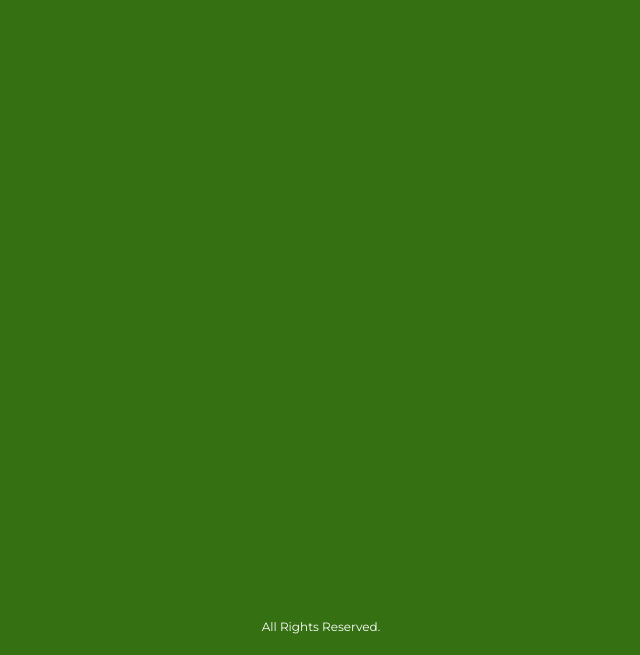
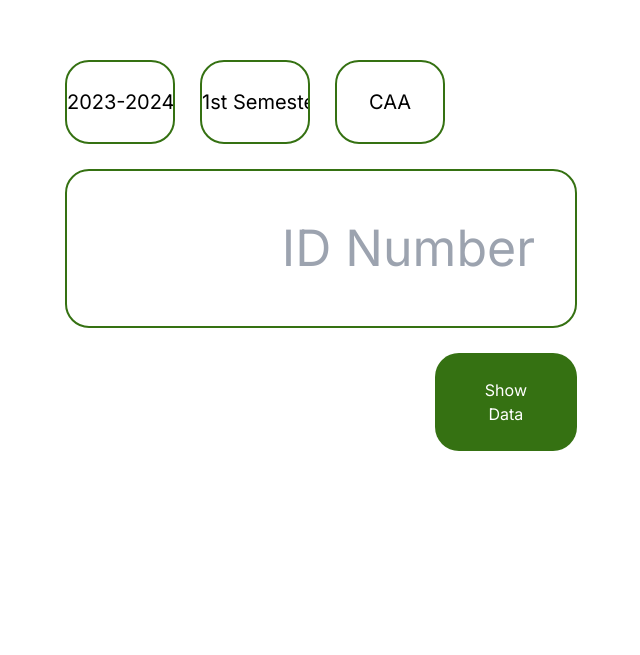
Before and after one commit to shaunniekins/fee-tracker, a Next.js app: page /dashboard in a window 1280 px wide. Shown: the part 145-800 px from the top of the page, without its empty margins (319-959 px from the left). Built offline with nearby package versions, Linux system fonts and the light colour scheme.

Commit message:
Create layout design in each route and components
- Design layout in Dashboard and TableData
- Add temporary data of LCO fee
- Insert screeens in tailwind.config.js
- Make layout responsive in breakpoints

```diff
--- a/src/app/dashboard/page.js
+++ b/src/app/dashboard/page.js
@@ -1,15 +1,10 @@
 "use client";
 import { useState } from "react";
 import Link from "next/link";
+import Dashboard from "@/components/Dashboard/Dashboard";
 
 export default function DashboardRoute() {
   const [isUser, setIsUser] = useState(true);
 
-  return (
-    <div className="w-screen h-screen flex flex-col items-center font-Montserrat bg-[#357112]">
-      <h3 className="text-white text-xs bottom-0 mb-5 absolute">
-        All Rights Reserved.
-      </h3>
-    </div>
-  );
+  return <Dashboard />;
 }
--- /dev/null
+++ b/src/components/Dashboard/Dashboard.js
@@ -0,0 +1,115 @@
+import React, { useState } from "react";
+import TableData from "../TableData/TableData";
+import data from "@/data/data";
+
+const Dashboard = () => {
+  const [idNumber, setIdNumber] = useState("");
+  const [showData, setShowData] = useState(false);
+
+  const handleChange = (event) => {
+    const inputValue = event.target.value;
+    const numericValue = inputValue.replace(/[^0-9]/g, "");
+
+    if (numericValue.length <= 8) {
+      let formattedValue = numericValue;
+
+      if (numericValue.length > 3) {
+        formattedValue = `${numericValue.slice(0, 3)}-${numericValue.slice(3)}`;
+      }
+
+      setIdNumber(formattedValue);
+    }
+  };
+
+  const handleShowData = () => {
+    setShowData(!showData);
+  };
+
+  /**
+   * Change condition here:
+   * - to check if id number exists in school year selected (and to check if semester selected is already paid), prompt will show
+   * -
+   */
+  const handleEnterKey = (event) => {
+    if (event.key === "Enter") {
+      // Check if the ID number already exists in data
+      if (data.some((item) => item.id_num === idNumber)) {
+        alert("ID number already exists!");
+      } else {
+        // Add the new data to the data array
+        data.push({
+          id_num: idNumber,
+          school_year: document.getElementById("school_year").value,
+          first_sem: document.getElementById("first_sem").value,
+          first_sem_date: "",
+          second_sem: "unpaid",
+          second_sem_date: "",
+          college: document.getElementById("college").value,
+          date_last_modified: new Date().toISOString().slice(0, 10),
+        });
+        setIdNumber("");
+      }
+    }
+  };
+
+  return (
+    <>
+      {!showData ? (
+        <div className="w-screen h-screen flex flex-col justify-center px-5 sm:px-10 lg:px-52 xl:px-96">
+          <div className="flex flex-col md:flex-row gap-y-[25px] md:gap-y-0 md:gap-x-[25px] mb-[25px] text-[20px]">
+            <input
+              className="w-full py-[25px] rounded-3xl border-2 border-[#357112] text-center"
+              type="text"
+              name="school_year"
+              id="school_year"
+              defaultValue={"2023-2024"}
+            />
+            <select
+              className="w-full py-[25px] rounded-3xl bg-transparent border-2 border-[#357112] text-center appearance-none"
+              id="semester"
+              name="semester">
+              <option value="1st Semester">1st Semester</option>
+              <option value="2nd Semester">2nd Semester</option>
+            </select>
+            <select
+              className="w-full py-[25px] rounded-3xl bg-transparent border-2 border-[#357112] text-center appearance-none"
+              id="college"
+              name="college">
+              <option value="CAA">CAA</option>
+              <option value="CCIS">CCIS</option>
+              <option value="CED">CED</option>
+              <option value="CEGS">CEGS</option>
+              <option value="CMNS">CMNS</option>
+              <option value="COFES">COFES</option>
+            </select>
+            <div className="w-full"></div>
+          </div>
+          <input
+            type="text"
+            value={idNumber}
+            onChange={handleChange}
+            onKeyDown={handleEnterKey} // Call handleEnterKey on key down
+            placeholder="ID Number"
+            className="text-[50px] py-10 px-[40px] border-2 rounded-3xl border-[#357112] text-center md:text-right"
+          />
+          <div className="flex flex-col md:flex-row gap-y-[25px] md:gap-y-0 md:gap-x-[25px] mt-[25px]">
+            <div className="w-full hidden md:flex"></div>
+            <div className="w-full hidden md:flex"></div>
+            <div className="w-full hidden md:flex"></div>
+            <div className="w-full hidden md:flex"></div>
+            <div className="w-full hidden md:flex"></div>
+            <button
+              className="w-full bg-[#357112] rounded-3xl py-[25px] px-[50px] text-white"
+              onClick={handleShowData}>
+              Show Data
+            </button>
+          </div>
+        </div>
+      ) : (
+        <TableData showData={showData} setShowData={setShowData} />
+      )}
+    </>
+  );
+};
+
+export default Dashboard;
--- a/src/components/Signin/Signin.js
+++ b/src/components/Signin/Signin.js
@@ -1,8 +1,10 @@
 import React, { useState } from "react";
+import { useRouter } from "next/navigation";
 
 const Signin = ({ isUser, setIsUser }) => {
   const [email, setEmail] = useState("");
   const [password, setPassword] = useState("");
+  const router = useRouter();
 
   const handleEmailChange = (e) => {
     setEmail(e.target.value);
@@ -19,6 +21,7 @@ const Signin = ({ isUser, setIsUser }) => {
 
     setEmail("");
     setPassword("");
+    router.push("/dashboard");
 
     // Add any additional logic you want to perform on form submission
   };
@@ -35,7 +38,7 @@ const Signin = ({ isUser, setIsUser }) => {
             name="email"
             value={email}
             onChange={handleEmailChange}
-            required
+            // required
             placeholder="Enter Your Email"
             className="w-full h-[50px] mb-[18px] text-[14px] bg-gray-200 bg-opacity-30 rounded-[10px] border border-[#357112] pl-[21.7px]"
           />
@@ -44,7 +47,7 @@ const Signin = ({ isUser, setIsUser }) => {
             name="password"
             value={password}
             onChange={handlePasswordChange}
-            required
+            // required
             placeholder="Enter Your Password"
             className="w-full h-[50px] mb-[8px] text-[14px] bg-gray-200 bg-opacity-30 rounded-[10px] border border-[#357112] pl-[21.7px]"
           />
--- /dev/null
+++ b/src/components/TableData/TableData.js
@@ -0,0 +1,129 @@
+import React, { useState } from "react";
+import initialData from "@/data/data";
+
+const TableData = ({ showData, setShowData }) => {
+  const [data, setData] = useState(initialData);
+  const handleButtonClick = () => {
+    setShowData(!showData);
+  };
+
+  const headerNames = [
+    "ID Number",
+    "School Year",
+    "First Semester",
+    "Second Semester",
+    "College",
+    "",
+    "",
+  ];
+
+  const [idNumber, setIdNumber] = useState("");
+
+  const handleChange = (event) => {
+    const inputValue = event.target.value;
+    const numericValue = inputValue.replace(/[^0-9]/g, "");
+
+    if (numericValue.length <= 8) {
+      let formattedValue = numericValue;
+
+      if (numericValue.length > 3) {
+        formattedValue = `${numericValue.slice(0, 3)}-${numericValue.slice(3)}`;
+      }
+
+      setIdNumber(formattedValue);
+    }
+  };
+
+  // Filter data based on idNumber
+  const filteredData = data.filter((item) => item.id_num.includes(idNumber));
+
+  const handleDelete = (idNum, schoolYear) => {
+    const newData = data.filter(
+      (item) => !(item.id_num === idNum && item.school_year === schoolYear)
+    );
+    setData(newData); // Assuming you have a 'setData' function to update the data state
+  };
+
+  return (
+    <div className="w-screen h-screen px-4 py-6 sm:py-8 lg:py-10 xl:py-12 sm:px-8 lg:px-16 xl:px-24 shadow-md sm:rounded-lg">
+      <div className="flex gap-x-[25px] w-full mb-[25px]">
+        <input
+          value={idNumber}
+          onChange={handleChange}
+          className="w-full rounded-3xl border-2 border-[#357112] text-center grow-[5]"
+          type="text"
+          name="search"
+          id="search"
+          placeholder="Search ID Number"
+        />
+        <button
+          onClick={handleButtonClick}
+          className="w-full bg-[#357112] rounded-3xl py-[25px] px-[50px] text-white grow-[1]">
+          Pay
+        </button>
+      </div>
+      <div className="overflow-x-auto">
+        <table className="w-full text-sm text-center">
+          <thead className="text-xs uppercase bg-[#357112] text-white">
+            <tr>
+              {headerNames.map((header, index) => (
+                <th
+                  key={index}
+                  scope="col"
+                  className="px-3 py-2 sm:px-4 sm:py-3">
+                  {header}
+                </th>
+              ))}
+            </tr>
+          </thead>
+          <tbody>
+            {filteredData.map((item, index) => (
+              <tr
+                key={index}
+                className="bg-white border-b border-green-700 hover:bg-green-300">
+                <th
+                  scope="row"
+                  className="px-6 py-4 font-medium text-gray-900 whitespace-nowrap">
+                  {item.id_num}
+                </th>
+                <td className="px-6 py-4">{item.school_year}</td>
+                <td className="px-6 py-4">
+                  {item.first_sem}
+                  {<br />}
+                  <span className="text-purple-900 italic">
+                    {item.first_sem_date}
+                  </span>
+                </td>
+                <td className="px-6 py-4">
+                  {item.second_sem}
+                  {<br />}
+                  <span className="text-purple-900 italic">
+                    {item.second_sem_date}
+                  </span>
+                </td>
+                <td className="px-6 py-4">{item.college}</td>
+
+                <td className="px-6 py-4 text-right">
+                  <a
+                    href="#"
+                    className="font-medium text-blue-600 hover:underline">
+                    Edit
+                  </a>
+                </td>
+                <td className="px-6 py-4 text-right">
+                  <button
+                    className="font-medium text-red-600 hover:underline"
+                    onClick={() => handleDelete(item.id_num, item.school_year)}>
+                    Delete
+                  </button>
+                </td>
+              </tr>
+            ))}
+          </tbody>
+        </table>
+      </div>
+    </div>
+  );
+};
+
+export default TableData;
--- /dev/null
+++ b/src/data/data.js
@@ -0,0 +1,22 @@
+export default [
+  {
+    id_num: "211-01097",
+    school_year: "2023-2024",
+    first_sem: "paid",
+    first_sem_date: "2023-08-31",
+    second_sem: "unpaid",
+    second_sem_date: "",
+    college: "CED",
+    date_last_modified: "2023-08-31",
+  },
+  {
+    id_num: "211-01098",
+    school_year: "2023-2024",
+    first_sem: "paid",
+    first_sem_date: "2023-08-31",
+    second_sem: "unpaid",
+    second_sem_date: "",
+    college: "CCIS",
+    date_last_modified: "2023-08-31",
+  },
+];
--- a/tailwind.config.js
+++ b/tailwind.config.js
@@ -16,6 +16,22 @@ module.exports = {
         Montserrat: ["Montserrat", "cursive"],
       },
     },
+    screens: {
+      sm: "640px",
+      // => @media (min-width: 640px) { ... }
+
+      md: "768px",
+      // => @media (min-width: 768px) { ... }
+
+      lg: "1024px",
+      // => @media (min-width: 1024px) { ... }
+
+      xl: "1280px",
+      // => @media (min-width: 1280px) { ... }
+
+      "2xl": "1536px",
+      // => @media (min-width: 1536px) { ... }
+    },
   },
   plugins: [],
 };
```
